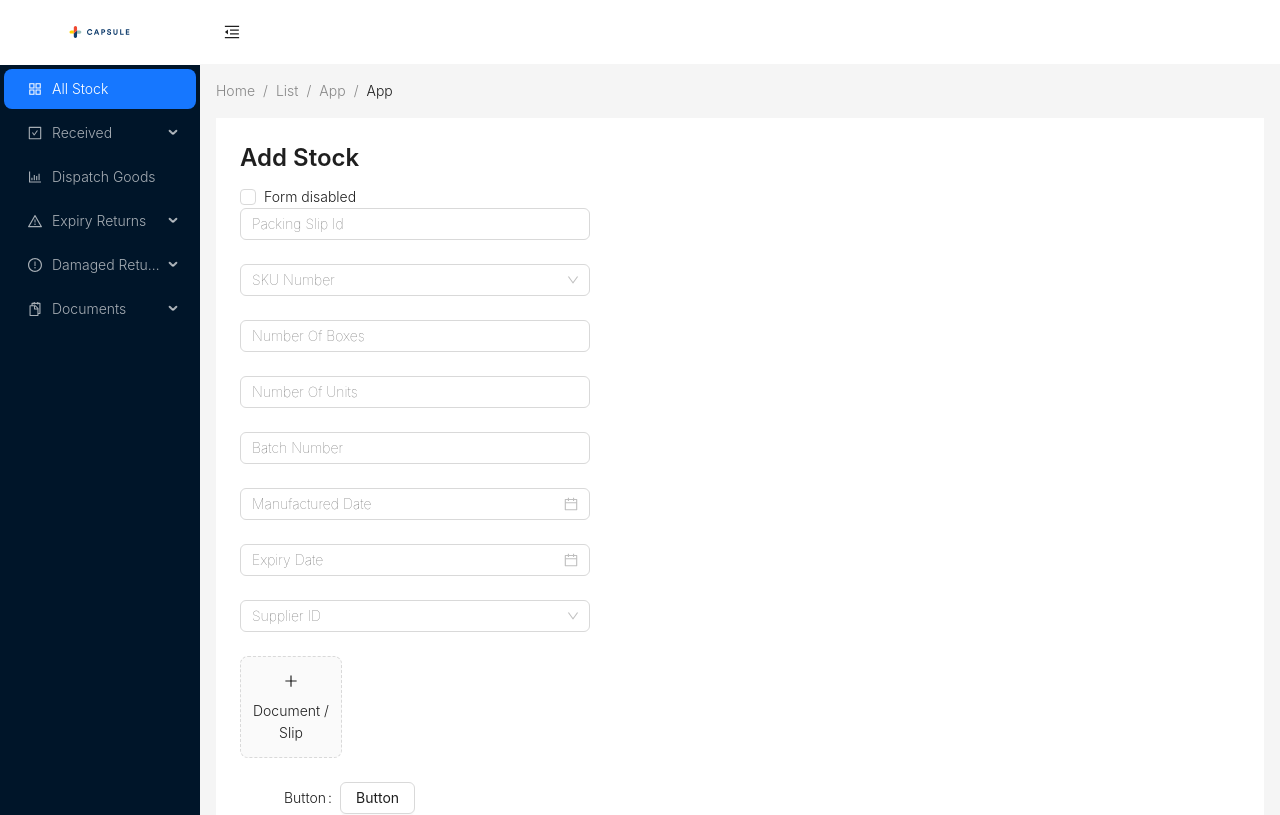
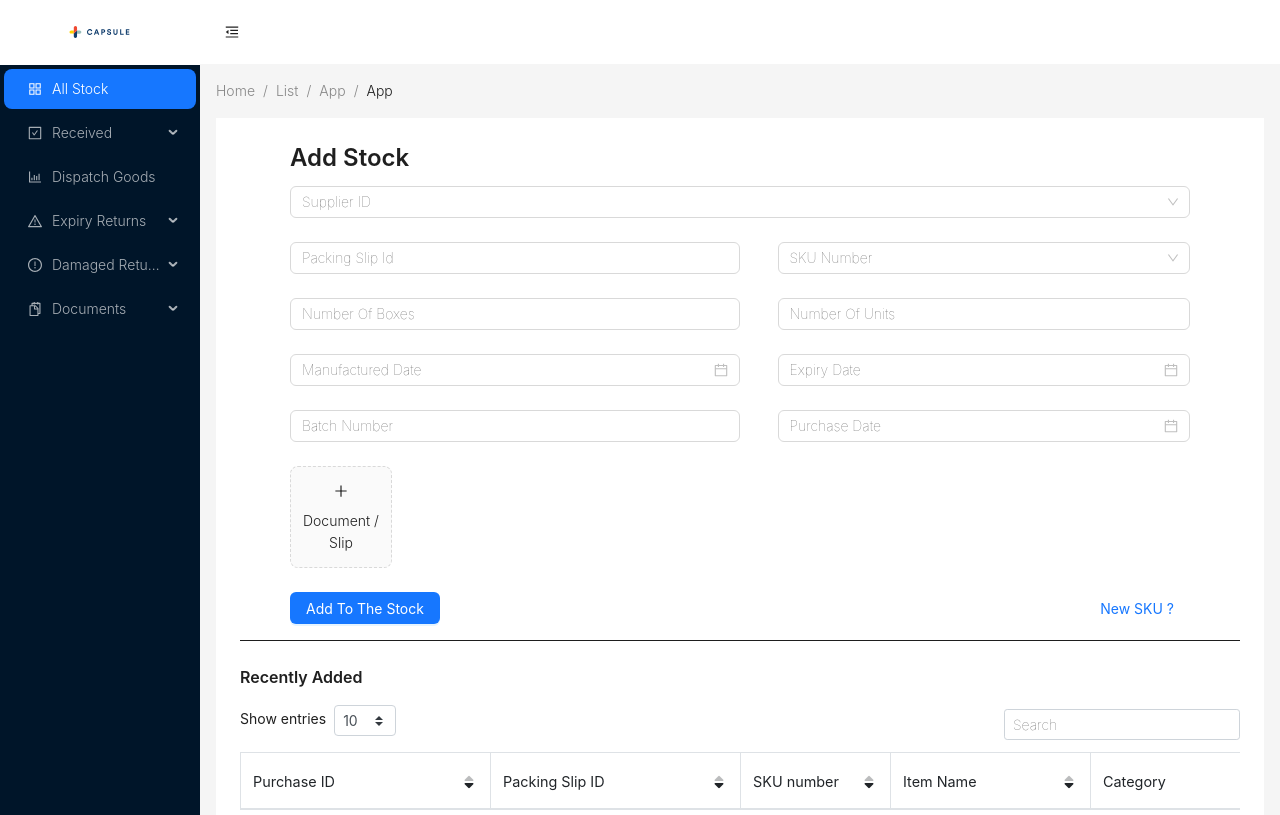
Before and after one commit to mohammedafridh/PharmacyManagementSystem, a React (Create React App) app in the folder frontend/: page /addStock in a window 1280 px wide. Shown: the top 815 px of the page. Built offline with nearby package versions, Linux system fonts and the light colour scheme.

Commit message:
LayoutUpdate

```diff
--- a/frontend/src/App.css
+++ b/frontend/src/App.css
@@ -7,3 +7,6 @@
   background-color: rgb(91, 91, 91) !important;
   color: white;
 }
+.justify-content-between{
+  justify-content: space-between;
+}
--- a/frontend/src/Layout/DashboardLayout.jsx
+++ b/frontend/src/Layout/DashboardLayout.jsx
@@ -138,8 +138,6 @@ const DashboardLayout = () => {
 
   return (
     <Layout>
-      <Layout>
-
       {/* Sidebar */}
       <Sider trigger={null} collapsible collapsed={collapsed}>
 
@@ -171,9 +169,8 @@ const DashboardLayout = () => {
             icon={collapsed ? <MenuUnfoldOutlined /> : <MenuFoldOutlined />}
             onClick={() => setCollapsed(!collapsed)}
             style={{
-                fontSize: '16px',
               width: 64,
-                height: 64,
+              height: '100%',
             }}
           />
           {/* <Menu theme="dark" mode="horizontal" defaultSelectedKeys={['2']} items={items1} /> */}
@@ -195,7 +192,7 @@ const DashboardLayout = () => {
           style={{
             padding: 24,
             margin: '0px 16px',
-              minHeight: '70vh',
+            minHeight: '64.8vh',
             background: colorBgContainer,
           }}
         >
@@ -213,7 +210,6 @@ const DashboardLayout = () => {
         </Footer>
       </Layout>
     </Layout>
-    </Layout>
   );
 };
 
--- a/frontend/src/Pages/Purchase/AddStock.jsx
+++ b/frontend/src/Pages/Purchase/AddStock.jsx
@@ -1,5 +1,8 @@
 import { PlusOutlined } from '@ant-design/icons';
 import React, { useState } from 'react';
+import StockTable from '../../components/StockTable';
+import CreateSKUModel from '../../components/CreateSKUModel';
+
 import {
   Button,
   Cascader,
@@ -14,10 +17,13 @@ import {
   Switch,
   TreeSelect,
   Upload,
-  Typography
+  Typography,
+  Row,
+  Col
 } from 'antd';
-const { RangePicker } = DatePicker;
-const { TextArea } = Input;
+
+
+
 const { Title } = Typography;
 
 const normFile = (e) => {
@@ -34,43 +40,53 @@ const AddStock = () => {
 
   return (
     <>
+      <div style={{ width: '90%', margin: '0px auto' }}>
         <Title level={3}>Add Stock</Title>
-      <Checkbox
-        checked={componentDisabled}
-        onChange={(e) => setComponentDisabled(e.target.checked)}
-      >
-        Form disabled
-      </Checkbox>
-      <Form
-        labelCol={{
-          span: 4,
-        }}
-        wrapperCol={{
-          span: 14,
-        }}
-        layout="horizontal"
-        disabled={componentDisabled}
-        style={{
-          maxWidth: 600,
-        }}
-      >
-        {/* <Form.Item label="Checkbox" name="disabled" valuePropName="checked">
-          <Checkbox>Checkbox</Checkbox>
-        </Form.Item> */}
-        {/* <Form.Item label="Radio">
-          <Radio.Group>
-            <Radio value="apple"> Apple </Radio>
-            <Radio value="pear"> Pear </Radio>
-          </Radio.Group>
-        </Form.Item> */}
         <Form.Item>
-          <Input placeholder='Packing Slip Id'/>
+          <Select
+            showSearch
+            placeholder="Supplier ID"
+            optionFilterProp="children"
+            filterOption={(input, option) => (option?.label ?? '').includes(input)}
+            filterSort={(optionA, optionB) =>
+              (optionA?.label ?? '').toLowerCase().localeCompare((optionB?.label ?? '').toLowerCase())
+            }
+            options={[
+              {
+                value: '1',
+                label: 'Not Identified',
+              },
+              {
+                value: '2',
+                label: 'Closed',
+              },
+              {
+                value: '3',
+                label: 'Communicated',
+              },
+              {
+                value: '4',
+                label: 'Identified',
+              },
+              {
+                value: '5',
+                label: 'Resolved',
+              },
+              {
+                value: '6',
+                label: 'Cancelled',
+              },
+            ]}
+          />
         </Form.Item>
-        {/* <Form.Item label="Select">
-          <Select>
-            <Select.Option value="demo">Demo</Select.Option>
-          </Select>
-        </Form.Item> */}
+
+        <Row className='justify-content-between'>
+          <Col span={12}>
+            <Form.Item>
+              <Input placeholder='Packing Slip Id' />
+            </Form.Item>
+          </Col>
+          <Col span={11}>
             <Form.Item>
               <Select
                 showSearch
@@ -108,66 +124,50 @@ const AddStock = () => {
                 ]}
               />
             </Form.Item>
+          </Col>
+        </Row>
+
+        <Row className='justify-content-between'>
+          <Col span={12}>
             <Form.Item>
-          <InputNumber placeholder='Number Of Boxes' style={{width:'100%'}}/>
+              <InputNumber placeholder='Number Of Boxes' style={{ width: '100%' }} />
             </Form.Item>
+          </Col>
+          <Col span={11}>
             <Form.Item >
-          <InputNumber placeholder='Number Of Units' style={{width:'100%'}}/>
+              <InputNumber placeholder='Number Of Units' style={{ width: '100%' }} />
             </Form.Item>
+          </Col>
+        </Row>
+
+        <Row className='justify-content-between'>
+          <Col span={12}>
             <Form.Item>
-          <InputNumber placeholder='Batch Number' style={{width:'100%'}}/>
+              <DatePicker style={{ width: '100%' }} placeholder='Manufactured Date' />
             </Form.Item>
+          </Col>
+          <Col span={11}>
             <Form.Item>
-          <DatePicker style={{width:'100%'}} placeholder='Manufactured Date'/>
+              <DatePicker placeholder='Expiry Date' style={{ width: '100%' }} />
             </Form.Item>
+          </Col>
+        </Row>
+
+        <Row className='justify-content-between'>
+          <Col span={12}>
             <Form.Item>
-          <DatePicker placeholder='Expiry Date' style={{width:'100%'}}/>
+              <InputNumber placeholder='Batch Number' style={{ width: '100%' }} />
             </Form.Item>
+          </Col>
+          <Col span={11}>
             <Form.Item>
-        <Select
-          showSearch
-          placeholder="Supplier ID"
-          optionFilterProp="children"
-          filterOption={(input, option) => (option?.label ?? '').includes(input)}
-          filterSort={(optionA, optionB) =>
-            (optionA?.label ?? '').toLowerCase().localeCompare((optionB?.label ?? '').toLowerCase())
-          }
-          options={[
-            {
-              value: '1',
-              label: 'Not Identified',
-            },
-            {
-              value: '2',
-              label: 'Closed',
-            },
-            {
-              value: '3',
-              label: 'Communicated',
-            },
-            {
-              value: '4',
-              label: 'Identified',
-            },
-            {
-              value: '5',
-              label: 'Resolved',
-            },
-            {
-              value: '6',
-              label: 'Cancelled',
-            },
-          ]}
-        />
+              <DatePicker placeholder='Purchase Date' style={{ width: '100%' }} />
             </Form.Item>
-        {/* <Form.Item label="TextArea">
-          <TextArea rows={4} />
-        </Form.Item> */}
-        {/* <Form.Item label="Switch" valuePropName="checked">
-          <Switch />
-        </Form.Item> */}
+          </Col>
+        </Row>
+
         <Form.Item valuePropName="fileList" getValueFromEvent={normFile}>
-          <Upload action="/upload.do" listType="picture-card" >
+          <Upload action="/upload.do" listType="picture-card">
             <div>
               <PlusOutlined />
               <div
@@ -180,13 +180,14 @@ const AddStock = () => {
             </div>
           </Upload>
         </Form.Item>
-        <Form.Item label="Button">
-          <Button>Button</Button>
-        </Form.Item>
-        <Form.Item label="Slider">
-          <Slider />
-        </Form.Item>
-      </Form>
+        <div className="d-flex w-100 justify-content-between">
+          <Button type="primary" htmlType="submit" className='mb-0'>Add To The Stock </Button>
+          <CreateSKUModel/>
+        </div>
+      </div>
+      <hr className='bg-dark' />
+      <StockTable />
+
     </>
   );
 };
--- /dev/null
+++ b/frontend/src/components/CreateSKUModel.jsx
@@ -0,0 +1,47 @@
+import React, { useState } from 'react';
+import {Form,Input, Button, Modal } from 'antd';
+
+
+const CreateSKUModel = () => {
+  const [open, setOpen] = useState(false);
+  const [confirmLoading, setConfirmLoading] = useState(false);
+
+    const showModal = () => {
+    setOpen(true);
+  };
+  const handleOk = () => {
+    setConfirmLoading(true);
+    setTimeout(() => {
+      setOpen(false);
+      setConfirmLoading(false);
+    }, 2000);
+  };
+  const handleCancel = () => {
+    console.log('Clicked cancel button');
+    setOpen(false);
+  };
+  return (
+    <>
+      <Button type="link" onClick={showModal}>
+        New SKU ?
+      </Button>
+      <Modal
+        title="Add new Product with SKU"
+        open={open}
+        onOk={handleOk}
+        confirmLoading={confirmLoading}
+        onCancel={handleCancel}
+      >
+        <div>
+        <Form.Item>
+              <Input placeholder='SKU Number' />
+        </Form.Item>
+        <Form.Item>
+              <Input placeholder='Product Name' />
+        </Form.Item>
+        </div>
+      </Modal>
+    </>
+  );
+};
+export default CreateSKUModel;
--- /dev/null
+++ b/frontend/src/components/StockTable.jsx
@@ -0,0 +1,112 @@
+import React, { useEffect, useState } from 'react'
+import { MDBDataTable } from "mdbreact";
+import Typography from 'antd/es/typography/Typography';
+
+
+const StockTable = () => {
+    const [tableData, setTableData] = useState();
+    const { Title } = Typography;
+
+  const columnData = [
+    {
+      label: "Purchase ID",
+      field: "id",
+      sort: "asc",
+      width: 250,
+    },
+    {
+      label: "Packing Slip ID",
+      field: "id",
+      sort: "asc",
+      width: 250,
+    },
+    {
+      label: "SKU number",
+      field: "email",
+      sort: "asc",
+      width: 150,
+    },
+    {
+      label: "Item Name",
+      field: "touristEmail",
+      sort: "asc",
+      width: 200,
+    },
+    {
+      label: "Category",
+      field: "touristEmail",
+      sort: "asc",
+      width: 200,
+    },
+    {
+      label: "Location",
+      field: "touristEmail",
+      sort: "asc",
+      width: 200,
+    },
+    {
+      label: "No. of boxes",
+      field: "contact",
+      sort: "asc",
+      width: 130,
+    },
+    {
+      label: "No. of Units",
+      field: "tourDestination",
+      sort: "asc",
+      width: 130,
+    },
+    {
+      label: "Manufacture",
+      field: "pickupDestination",
+      sort: "asc",
+      width: 100,
+    },
+    {
+      label: "Expiry",
+      field: "from",
+      sort: "asc",
+      width: 100,
+    },
+    {
+      label: "Supplier ID",
+      field: "to",
+      sort: "asc",
+      width: 130,
+    },
+    {
+      label: "Batch Number",
+      field: "time",
+      sort: "asc",
+      width: 150,
+    },
+    {
+      label: "Purchase Date",
+      field: "status",
+      sort: "asc",
+      width: 150,
+    },
+    {
+      label: "Actions",
+      field: "actions",
+      sort: "asc",
+      width: 130,
+    },
+  ];
+
+  useEffect(()=>{
+    setTableData({
+      columns: columnData,
+    });
+  },[])
+
+  return (
+    <div className='mt-4'>
+        <Title level={5}>Recently Added</Title>
+       <MDBDataTable scrollX striped bordered data={tableData} maxHeight="200px"/>
+    </div>
+
+  )
+}
+
+export default StockTable
```
Lines whose indentation alone changed are shown as unchanged.
